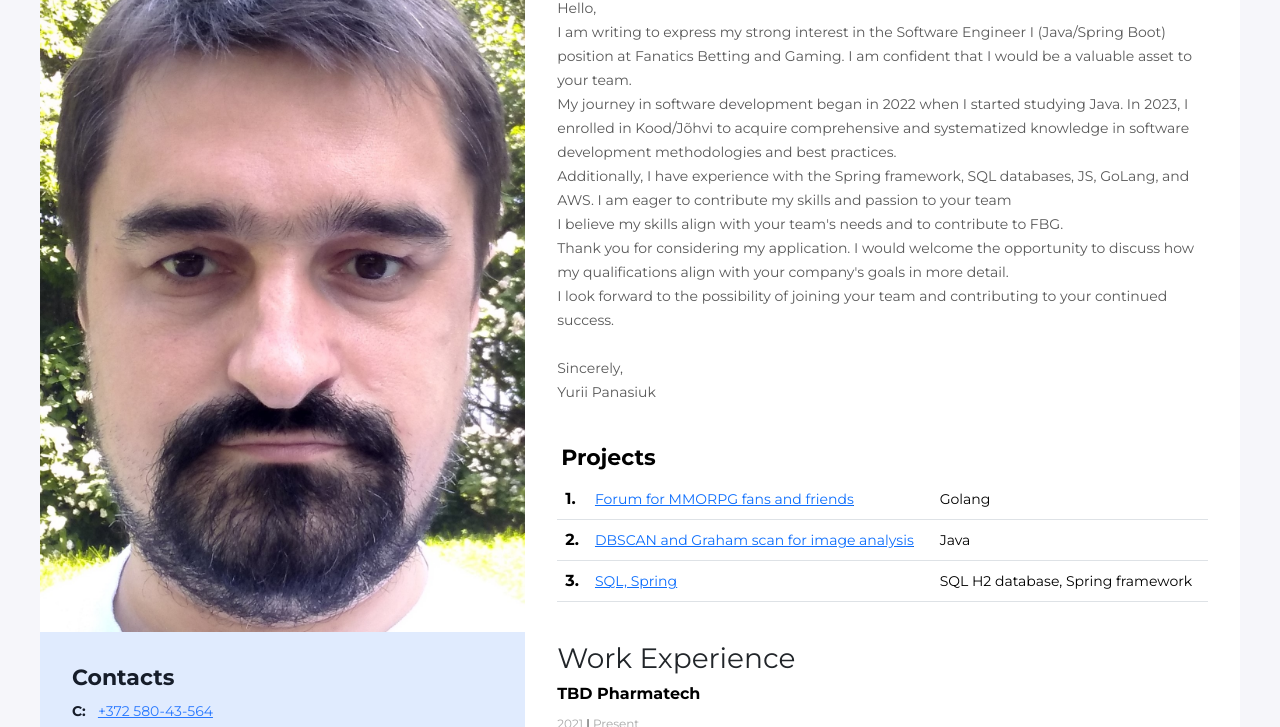
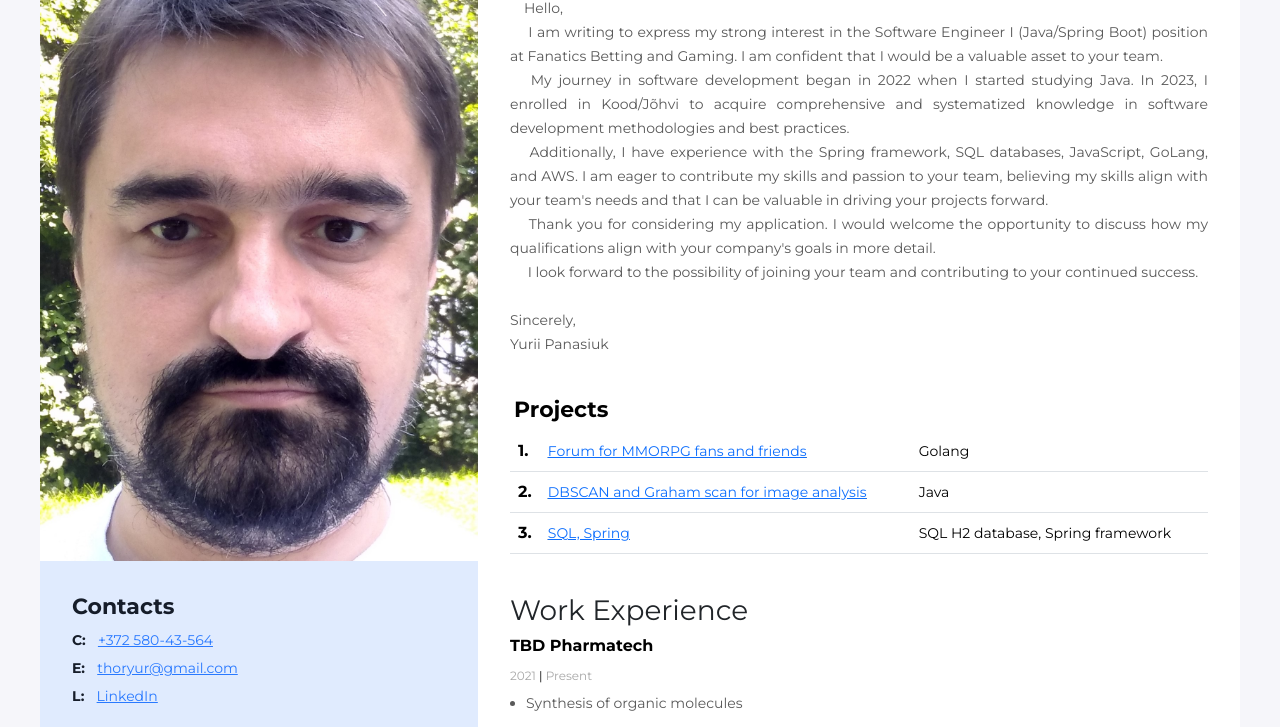
Before and after one commit to Pomog/resumeWithDB, a plain HTML site: page index.html in a window 1280 px wide. Shown: the part 144-871 px from the top of the page. Drawn offline with nearby package versions, Linux system fonts and the light colour scheme.

Commit message:
corrections

```diff
--- a/css/styles.css
+++ b/css/styles.css
@@ -129,13 +129,18 @@ li {
   font-size: 14px;
   font-weight: 400;
   line-height: 24px;
+  text-align: justify;
+  text-indent: 1em;
+}
+.indent {
+  display: inline-block;
+  width: 1em;
 }
 
 .my-info {
   margin-bottom: 40px;
 }
 
-/* My Projects */
 .my-projects-link {
   color: #005fff;
   font-size: 14px;
@@ -223,6 +228,10 @@ li {
   margin-top: 0px;
 }
 
+.hide{
+  display: none;
+}
+
 .shake1 {
   animation: spin 0.02s ease-in-out infinite;
 }
@@ -231,7 +240,7 @@ li {
   0% {
     transform: rotate(0deg);
   }
-  100% {
+  1% {
     transform: rotate(1deg);
   }
 }
--- a/index.html
+++ b/index.html
@@ -15,7 +15,7 @@
 
 <body>
 <!-- Wrapper -->
-<div class="wrapper" onclick="shakeBody()">
+<div class="wrapper">
     <!-- Main Content -->
     <div class="main-content">
         <!-- My Info -->
@@ -24,27 +24,22 @@
             <h1 class="my-name">Yurii Panasiuk</h1>
             <p class="my-descr">
                 Hello,
-                <br>
-                I am writing to express my strong interest in the Software Engineer I (Java/Spring Boot) position at Fanatics Betting and Gaming.
-                I am confident that I would be a valuable asset to your team.
-                <br>
-                My journey in software development began in 2022 when I started studying Java.
-                In 2023, I enrolled in Kood/Jõhvi to acquire comprehensive and systematized knowledge in software development methodologies and best practices.
-                <br>
-                Additionally, I have experience with the Spring framework, SQL databases, JS, GoLang, and AWS.
-                I am eager to contribute my skills and passion to your team
-                <br>
-                I believe my skills align with your team's needs and to contribute to FBG.
-                <br>
-                Thank you for considering my application.
-                I would welcome the opportunity to discuss how my qualifications align with your company's goals in more detail.
-                <br>
+                <br><span class="indent"></span>
+                I am writing to express my strong interest in the Software Engineer I (Java/Spring Boot) position at Fanatics Betting and Gaming. I am confident that I would be a valuable asset to your team.
+                <br><span class="indent"></span>
+                My journey in software development began in 2022 when I started studying Java. In 2023, I enrolled in Kood/Jõhvi to acquire comprehensive and systematized knowledge in software development methodologies and best practices.
+                <br><span class="indent"></span>
+                Additionally, I have experience with the Spring framework, SQL databases, JavaScript, GoLang, and AWS. I am eager to contribute my skills and passion to your team, believing my skills align with your team's needs and that I can be valuable in driving your projects forward.
+                <br><span class="indent"></span>
+                Thank you for considering my application. I would welcome the opportunity to discuss how my qualifications align with your company's goals in more detail.
+                <br><span class="indent"></span>
                 I look forward to the possibility of joining your team and contributing to your continued success.
                 <br><br>
                 Sincerely,
                 <br>
                 Yurii Panasiuk
             </p>
+
         </div>
         <!-- My Projects -->
         <!-- TODO: Add https://github.com/Pomog/autofix - StringModificationFunc -->
@@ -106,8 +101,8 @@
                     <li class="responsibilities-list">Custom synthesis projects</li>
                     <li class="responsibilities-list">Synthesis of organic molecules</li>
                     <li class="responsibilities-list">Development of purification methods for synthesized compounds
-                        (scale
-                        from 10 mg to 100 g)
+                        <br>
+                        (scale from 10 mg to 100 g)
                     </li>
                 </ul>
             </div>
@@ -175,7 +170,7 @@
             </div>
         </div>
 
-        <button id="sendDataButton">Send Data to Server</button>
+        <button class="hide" id="sendDataButton">Send Data to Server</button>
 
     </aside>
 
```
